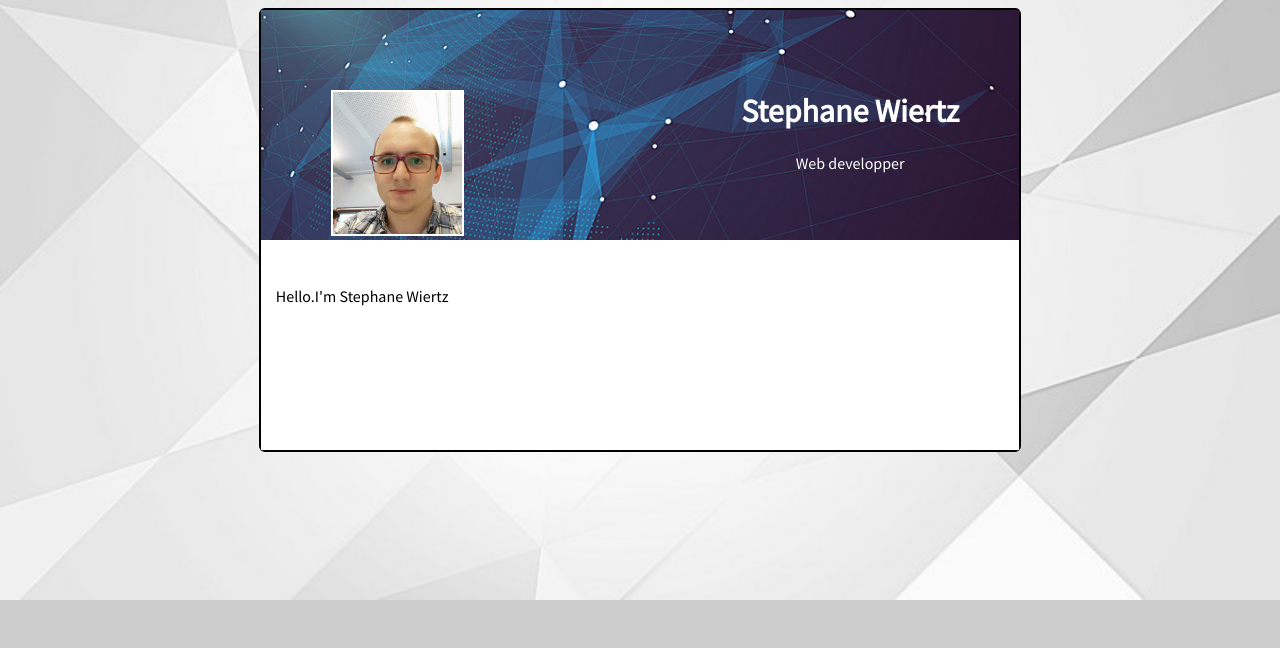
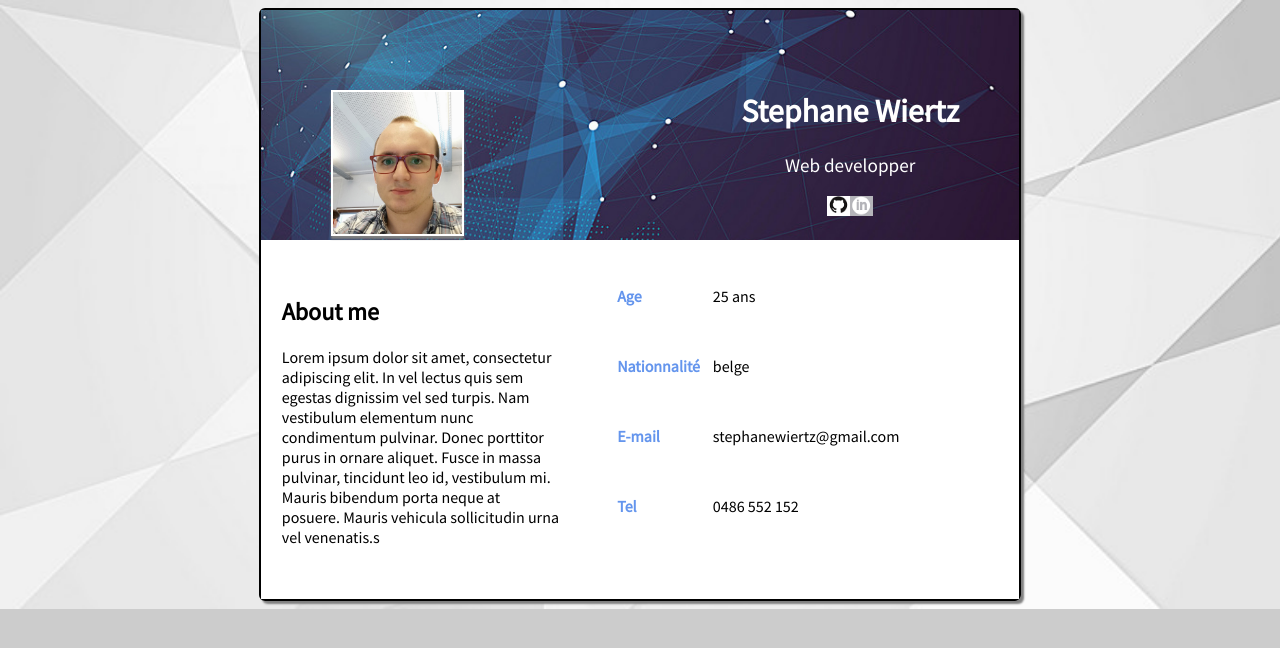
Before and after one commit to stwiertz/VCard, a plain HTML site: page index.html in a window 1280 px wide. Drawn offline with Linux system fonts and the light colour scheme.

Commit message:
ajout de contenu

```diff
--- a/assets/style.css
+++ b/assets/style.css
@@ -12,7 +12,7 @@ body{
     width: 60%;
     border: 2px black solid;
     border-radius: 6px;
-
+    box-shadow: 3px 3px 2px grey;
     margin: auto auto;
 
 
@@ -30,8 +30,11 @@ header{
 
 main{
     background-color: white;
-    height: 150px;
+
     padding: 30px 15px;
+    display: grid;
+    grid-template-columns: 40% 20% 30%;
+    grid-column-gap: 50px 0px ;
 }
 
 .main_info{
@@ -40,14 +43,34 @@ main{
      text-align: center;
 }
 
+.main_info > p{
+    font-size: 1.2em;
+
+}
+
+.social_logo{
+ height:20px;
+
+}
+
+
 .photo_profil{
     width: 17%;
     border:2px white solid;
+    box-shadow: 0 3px 2px grey;
     position: absolute;
     left: 70px;
     top: 80px;
 }
 
-.description{
+#description{
+    grid-row: 1/6;
+    padding: 6px;
+}
 
+.info_categorie{
+    grid-column: 2;
+    margin-left: 50px;
+    font-weight: bold;
+    color: cornflowerblue;
 }
--- a/index.html
+++ b/index.html
@@ -15,14 +15,50 @@
                 <div class="main_info">
                     <h1> Stephane Wiertz</h1>
                     <p>Web developper</p>
+                    <p><a href="https://github.com/stwiertz"><img src="assets/github.png" class="social_logo"></a><a src="https://www.linkedin.com/in/stephane-wiertz-8a8366172/"><img src="assets/linkedin.png" class="social_logo"></a></p>
                 </div>
             </header>
             <main>
 
                 <div id="description">
-                    <p>Hello.I'm Stephane Wiertz</p>
+                    <h2>About me</h2>
+                    <p>Lorem ipsum dolor sit amet, consectetur adipiscing elit. In vel lectus quis sem egestas dignissim vel sed turpis. Nam vestibulum elementum nunc condimentum pulvinar. Donec porttitor purus in ornare aliquet. Fusce in massa pulvinar, tincidunt leo id, vestibulum mi. Mauris bibendum porta neque at posuere. Mauris vehicula sollicitudin urna vel venenatis.s</p>
                 </div>
+                <div class="info_categorie">
+                    <p>Age</p>
 
+                </div>
+                <div class="info_reponse">
+                    <p>25 ans</p>
+                </div>
+                <div class="info_categorie">
+                    <p>Nationnalité</p>
+
+                </div>
+                <div class="info_reponse">
+                    <p>belge</p>
+                </div>
+                <div class="info_categorie">
+                    <p>E-mail</p>
+
+                </div>
+                <div class="info_reponse">
+                    <p>stephanewiertz@gmail.com</p>
+                </div>
+                <div class="info_categorie">
+
+                    <p>Tel</p>
+                </div>
+                <div class="info_reponse">
+                    <p>0486 552 152</p>
+                </div>
+                <div class="info_categorie">
+
+
+                </div>
+                <div class="info_reponse">
+
+                </div>
 
             </main>
 
```
Also changed, not shown: assets/github.png (added), assets/linkedin.png (added).
